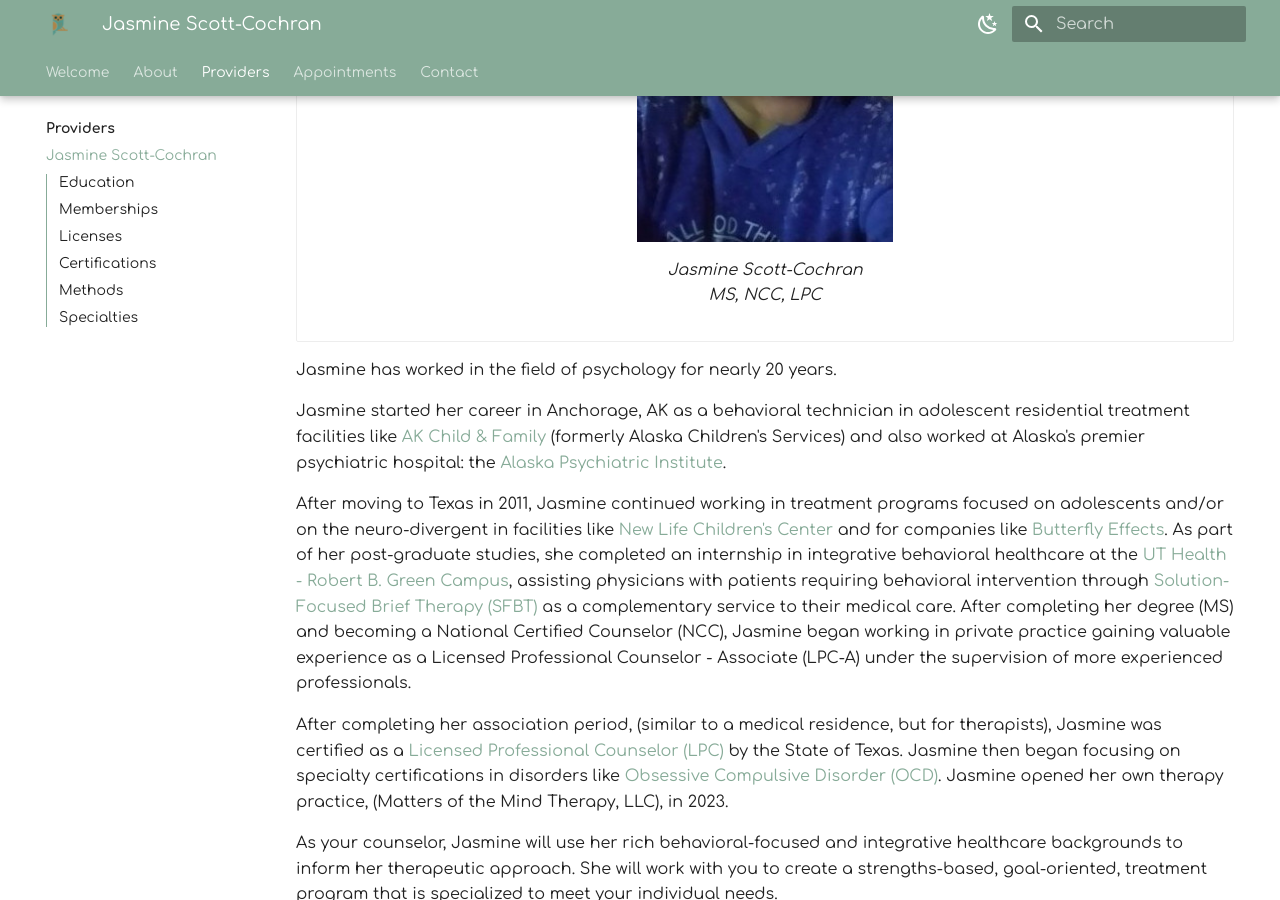
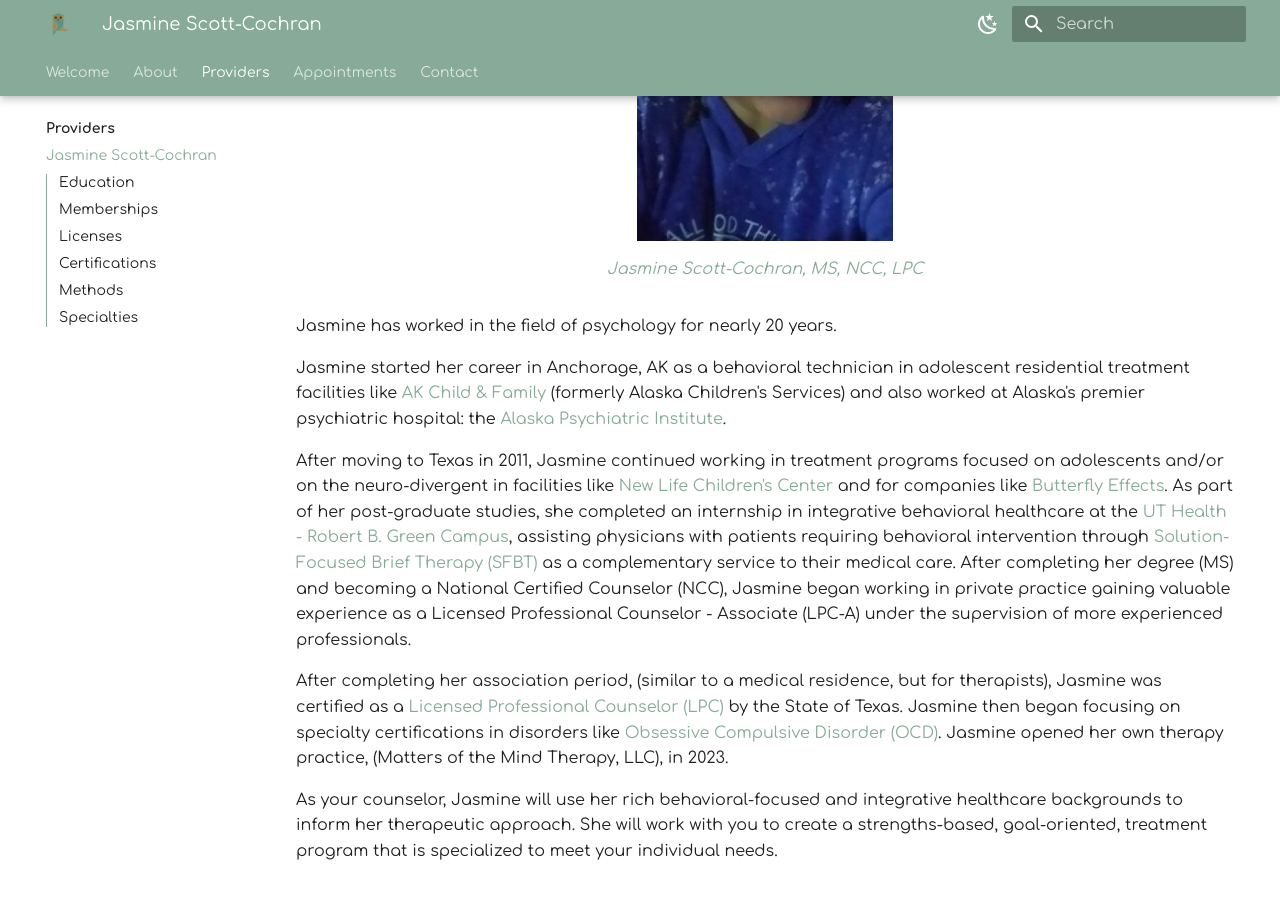
Before and after one commit to motm-therapy/website, an MkDocs documentation site: the page built from docs/providers/jasmine.md, in a window 1280 px wide and 900 px high, scrolled down 390 px. Built offline with MkDocs 1.6.1 and Material for MkDocs 9.7.7, drawn with Linux system fonts in a browser that asks for light colours; plug-ins that fetch from the network failed and are left out.

Commit message:
Update jasmine.md

```diff
--- a/docs/providers/jasmine.md
+++ b/docs/providers/jasmine.md
@@ -1,13 +1,11 @@
 # Jasmine Scott-Cochran
 
-<div class="grid cards" markdown>
-- <figure markdown>
-  ![Jasmine Scott-Cochran](assets/jasmine.jpeg){ height="384" width="256" }
-    <figcaption>
-      Jasmine Scott-Cochran<br>MS, NCC, LPC
-    </figcaption>
-  </figure>
-</div>
+<figure markdown>
+![Jasmine Scott-Cochran](assets/jasmine.jpeg){ height="384" width="256" }
+  <figcaption markdown>
+  [Jasmine Scott-Cochran, MS, NCC, LPC](jasmine.md)
+  </figcaption>
+</figure>
 
 Jasmine has worked in the field of psychology for nearly 20 years.
 
```
